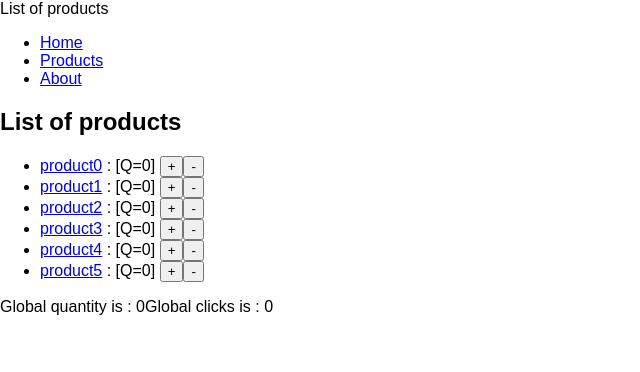
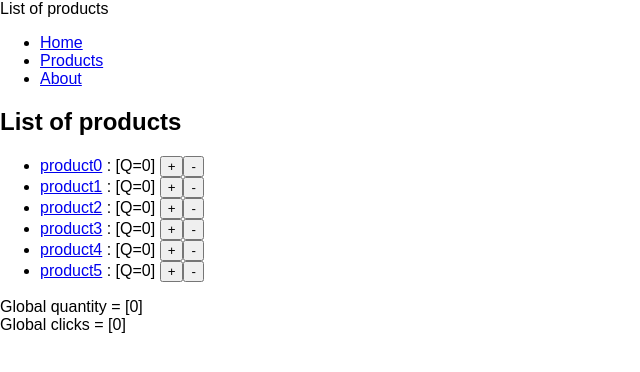
Before and after one commit to lordsm11/react, a React (Create React App) app: page /products in a window 1280 px wide. Shown: the top 372 px of the page, without its empty margins (0-640 px from the left). Built offline with nearby package versions, Linux system fonts and the light colour scheme.

Commit message:
temp commit

```diff
--- a/src/App.js
+++ b/src/App.js
@@ -1,16 +1,37 @@
 import React, { Component } from 'react';
-import ProductList from './components/productList';
+import { Link } from 'react-router-dom';
+import { BrowserRouter, Route } from 'react-router-dom';
+
+import About from "./components/about";
+import ProductList from "./components/productList";
+import ProductDetail from "./components/ProductDetail";
+import Home from "./components/home";
 
 class App extends Component {
 
     render() {
         return (
-            <section>
-                <h1>The Global App Component</h1>
-                <ProductList/>
-            </section>
+            <BrowserRouter>
+                <div>
+                    <nav className="navbar navbar-default">
+                        <div className="container-fluid">
+                            <div className="navbar-header">List of products</div>
+                            <div className="collapse navbar-collapse" id="bs-example-navbar-collapse-1">
+                                <ul className="nav navbar-nav">
+                                    <li><Link to="/home">Home</Link></li>
+                                    <li><Link to="/products">Products</Link></li>
+                                    <li><Link to="/about">About</Link></li>
+                                </ul>
+                            </div>
+                        </div>
+                    </nav>
+                    <Route exact path='/home' component={Home}/>
+                    <Route exact path='/products' component={ProductList}/>
+                    <Route exact path="/product/:id" component={ProductDetail}/>
+                    <Route exact path="/about" component={About}/>
+                </div>
+            </BrowserRouter>
         )
     }
 }
-
 export default App;
--- a/src/components/Naviguation.jsx
+++ /dev/null
@@ -1,28 +0,0 @@
-import React, { Component } from 'react';
-import productHelper from '../helpers/product-helper';
-import { Link } from 'react-router-dom';
-import { BrowserRouter } from 'react-router-dom';
-
-
-class Naviguation extends Component {
-
-    render() {
-        return (
-            <div>
-                <nav className="navbar navbar-default">
-                    <div className="container-fluid">
-                        <div className="navbar-header">List of products</div>
-                        <div className="collapse navbar-collapse" id="bs-example-navbar-collapse-1">
-                            <ul className="nav navbar-nav">
-                                <li><Link to="/home">Home</Link></li>
-                                <li><Link to="/products">Products</Link></li>
-                                <li><Link to="/about">About</Link></li>
-                            </ul>
-                        </div>
-                    </div>
-                </nav>
-            </div>
-        )
-    }
-}
-export default Naviguation;
--- a/src/components/Product.jsx
+++ b/src/components/Product.jsx
@@ -1,21 +1,19 @@
 import React, { Component } from 'react';
 import productHelper from '../helpers/product-helper';
 import { Link } from 'react-router-dom';
-import { BrowserRouter } from 'react-router-dom';
-
 
 class Product extends Component {
 
     render() {
+        const id = this.props.id;
+        const name = this.props.name;
         return (
-            <BrowserRouter>
-                <section>
-                    <Link to={"/product/"+this.props.id} key={this.props.id}>{this.props.name}</Link>
-                    <span> : [Q={productHelper.getQuantity(this.props.id)}]   </span>
-                    <button onClick={productHelper.addQuantity(this.props.id)}>+</button>
-                    <button onClick={productHelper.removeQuantity(this.props.id)}>-</button>
-                </section>
-            </BrowserRouter>
+            <section>
+                <Link to={"/product/"+id} key={id}>{name}</Link>
+                <span> : [Q={productHelper.getQuantity(id)}]   </span>
+                <button onClick={productHelper.addQuantity(id)}>+</button>
+                <button onClick={productHelper.removeQuantity(id)}>-</button>
+            </section>
         )
     }
 }
--- a/src/components/productList.jsx
+++ b/src/components/productList.jsx
@@ -11,8 +11,8 @@ class ProductList extends Component {
                 <ul>
                     {productHelper.getProducts().map((product,i) => (<li key={i}><Product id={product.id} name={product.name}/></li>))}
                 </ul>
-                Global quantity is : {productHelper.getGlobalQuantity()}
-                Global clicks is : {productHelper.getTotalNumberOfClicks()}
+                <div>Global quantity = [{productHelper.getGlobalQuantity()}]</div>
+                <div>Global clicks = [{productHelper.getTotalNumberOfClicks()}]</div>
             </section>
         )
     }
--- a/src/index.js
+++ b/src/index.js
@@ -1,34 +1,12 @@
 import ReactDOM from 'react-dom';
 import './index.css';
-import App from './App';
 import registerServiceWorker from './registerServiceWorker';
 import store from './store';
+import App from './App';
 
 import React from 'react';
-import { BrowserRouter, Route } from 'react-router-dom';
 
-import ProductDetail from './components/ProductDetail';
-import ProductList from "./components/productList";
-import Home from './components/home.component.jsx'
-import About from './components/about.component.jsx'
-
-import { Link } from 'react-router-dom';
-import Naviguation from "./components/Naviguation";
-
-ReactDOM.render(
-        <BrowserRouter>
-            <div>
-                <Naviguation/>
-                <Route exact path='/home' component={Home}/>
-                <Route exact path='/products' component={ProductList}/>
-                <Route exact path="/product/:id" component={ProductDetail}/>
-                <Route exact path="/about" component={About}/>
-            </div>
-        </BrowserRouter>,
-        document.getElementById('root')
-);
-
-
+ReactDOM.render(<App/>,document.getElementById('root'));
 store.subscribe(function () {
     ReactDOM.render(<App/>, document.getElementById("root"));
 });
```
Also changed, not shown: src/components/about.jsx (renamed from src/components/about.component.jsx), src/components/home.jsx (renamed from src/components/home.component.jsx).
